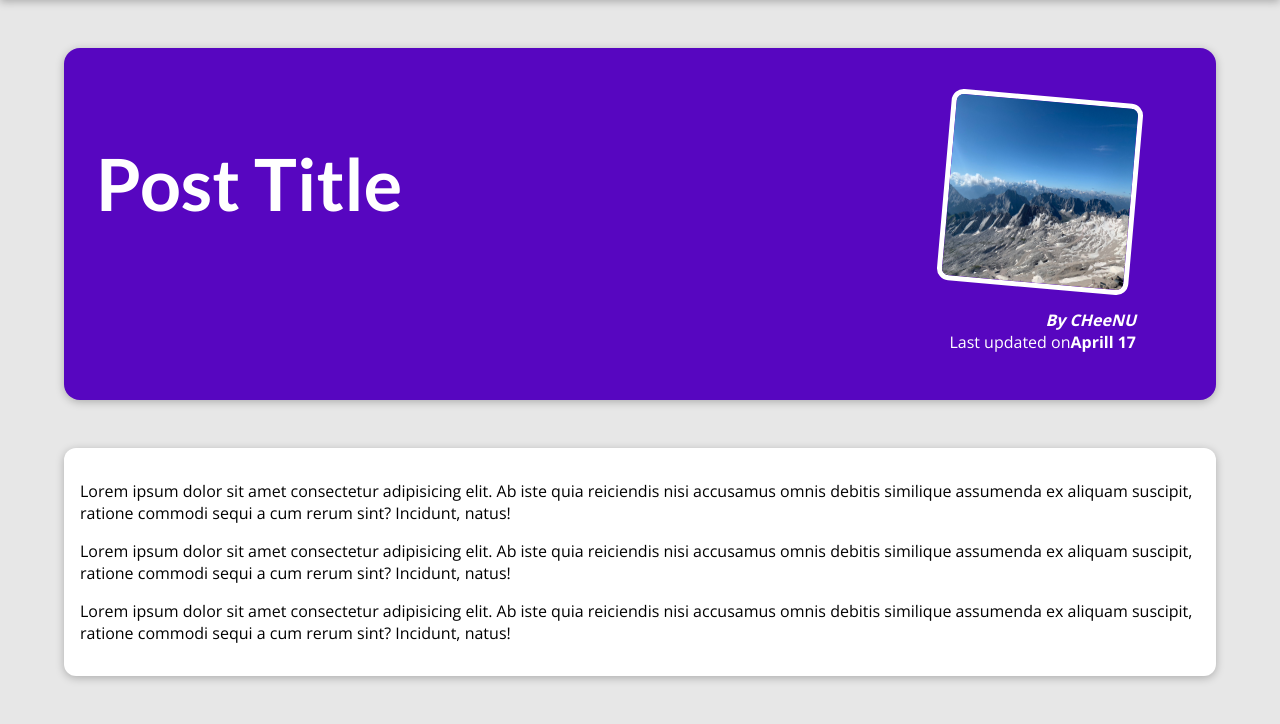
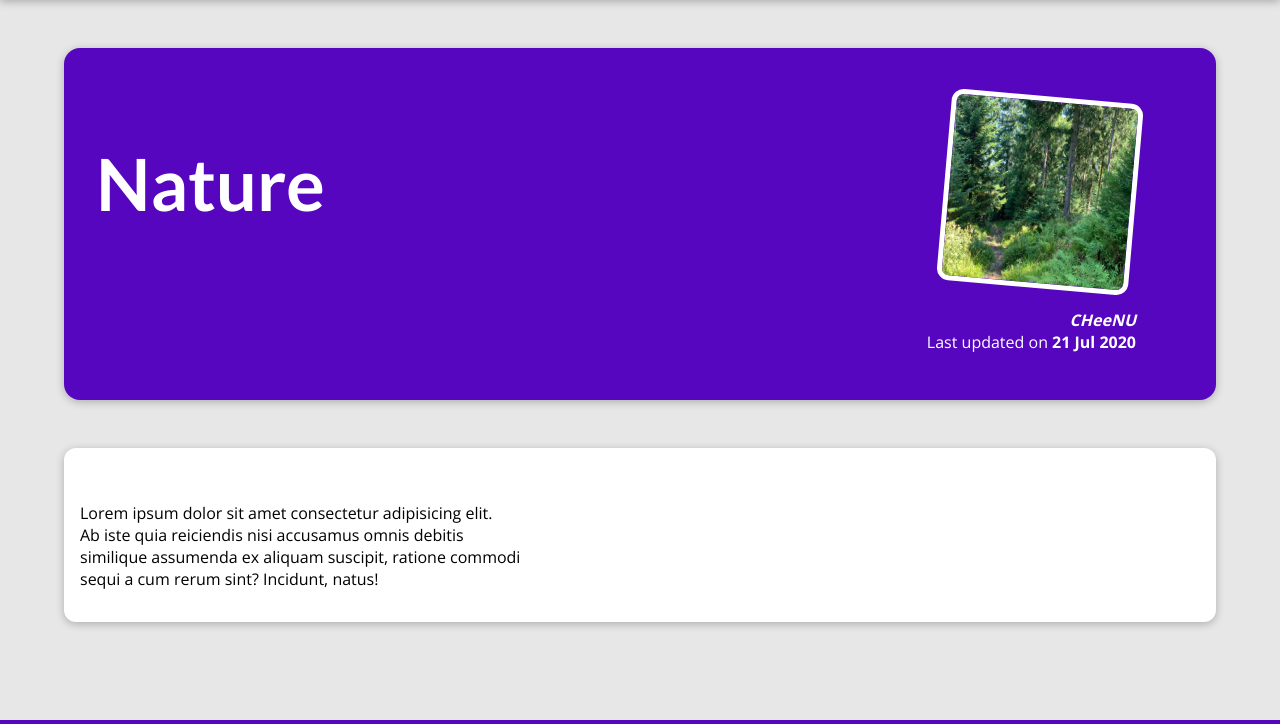
Before and after one commit to cheenuthor/django-learning, a Django app: page /post/nature in a window 1280 px wide. Shown: the part 80-804 px from the top of the page. Run offline with Django 3.2, Linux system fonts and the light colour scheme.

Commit message:
connected page-details page with post

```diff
--- a/my_site/blog/templates/blog/post-detail.html
+++ b/my_site/blog/templates/blog/post-detail.html
@@ -3,7 +3,7 @@
 {%load static%}
 
 {% block title %}
-All Post Title
+{{post.title}}
 {% endblock %}
 
 {% block css_files%}
@@ -12,35 +12,21 @@
 
 {% block content %}
     <section id="summary">
-        <h2>Post Title</h2>
+        <h2>{{post.title}}</h2>
         <article>
-            <img src="{%static "blog/images/mountains.jpg"%}"
-            alt="Post Title">
-            <address>By CHeeNU</address>
+            <img src="{% static "blog/images/"|add:post.image %}"
+       alt="{{post.title}}"
+      >
+            <address>{{post.author}}</address>
             <div>
-                Last updated on<time>Aprill 17</time>
+                Last updated on <time>{{post.date|date:"d M Y"}}</time>
             </div>
         </article>
     </section>
 
     <main>
-        <p>
-            Lorem ipsum dolor sit amet consectetur adipisicing elit.
-            Ab iste quia reiciendis nisi accusamus omnis debitis
-            similique assumenda ex aliquam suscipit, ratione commodi
-            sequi a cum rerum sint? Incidunt, natus!
-        </p>
-         <p>
-            Lorem ipsum dolor sit amet consectetur adipisicing elit.
-            Ab iste quia reiciendis nisi accusamus omnis debitis
-            similique assumenda ex aliquam suscipit, ratione commodi
-            sequi a cum rerum sint? Incidunt, natus!
-        </p>
-         <p>
-            Lorem ipsum dolor sit amet consectetur adipisicing elit.
-            Ab iste quia reiciendis nisi accusamus omnis debitis
-            similique assumenda ex aliquam suscipit, ratione commodi
-            sequi a cum rerum sint? Incidunt, natus!
-        </p>
-        </main>
+       <p>
+        {{post.content|linebreaks}}
+       </p>
+    </main>
 {% endblock %}
--- a/my_site/blog/views.py
+++ b/my_site/blog/views.py
@@ -4,15 +4,15 @@
 
 all_posts = [
     {
-        "slug": "hike-in-the-mountains",
+        "slug": "nature",
         "image": "woods.jpg",
         "author": "CHeeNU",
         "date": date(2020, 7, 21),
-        "title": "Mountain Hiking",
+        "title": "Nature",
         "excerpt": """There's noting like the views while hiking in the Mountain
                     and I was'nt even prepared for what happend while I was enjoying
                      the view""",
-        "centent": """
+        "content": """
                     Lorem ipsum dolor sit amet consectetur adipisicing elit.
                     Ab iste quia reiciendis nisi accusamus omnis debitis
                     similique assumenda ex aliquam suscipit, ratione commodi
@@ -23,26 +23,26 @@
         "image": "mountains.jpg",
         "author": "CHeeNU",
         "date": date(2020, 6, 21),
-        "title": "Mountain Diving",
+        "title": "Hike in the mountains",
         "excerpt": """There's noting like the views while hiking in the Mountain
                     and I was'nt even prepared for what happend while I was enjoying
                      the view""",
-        "centent": """
+        "content": """
                     Lorem ipsum dolor sit amet consectetur adipisicing elit.
                     Ab iste quia reiciendis nisi accusamus omnis debitis
                     similique assumenda ex aliquam suscipit, ratione commodi
                     sequi a cum rerum sint? Incidunt, natus!
                    """
     }, {
-        "slug": "hike-in-the-mountains",
+        "slug": "programming",
         "image": "coding.jpg",
         "author": "CHeeNU",
         "date": date(2020, 1, 21),
-        "title": "Mountain Walking",
+        "title": "Programming is Great",
         "excerpt": """There's noting like the views while hiking in the Mountain
                     and I was'nt even prepared for what happend while I was enjoying
                      the view""",
-        "centent": """
+        "content": """
                     Lorem ipsum dolor sit amet consectetur adipisicing elit.
                     Ab iste quia reiciendis nisi accusamus omnis debitis
                     similique assumenda ex aliquam suscipit, ratione commodi
@@ -66,10 +66,13 @@
 
 
 def posts(request):
-    return render(request, 'blog/all-posts.html')
+    return render(request, 'blog/all-posts.html', {
+        "posts": all_posts
+    })
 
 
 def post_details(request, slug):
+    identified_post = next(post for post in all_posts if post['slug'] == slug)
     return render(request, 'blog/post-detail.html', {
-
+        "post": identified_post
     })
```
Also changed, not shown: my_site/blog/templates/blog/all-posts.html (+3 -5 lines).
